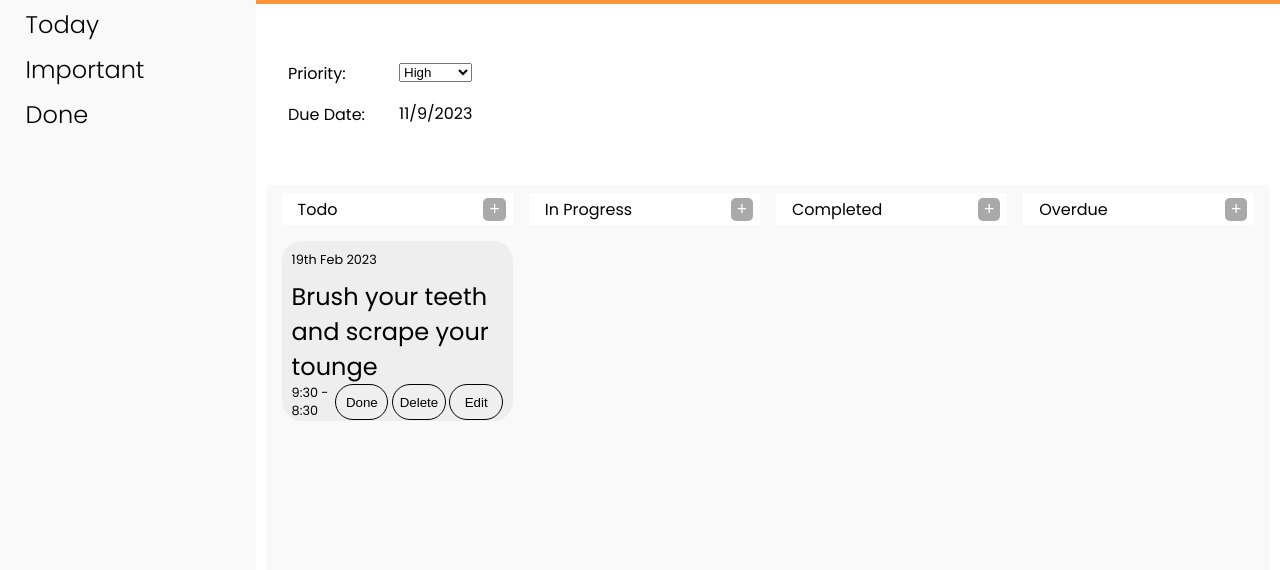
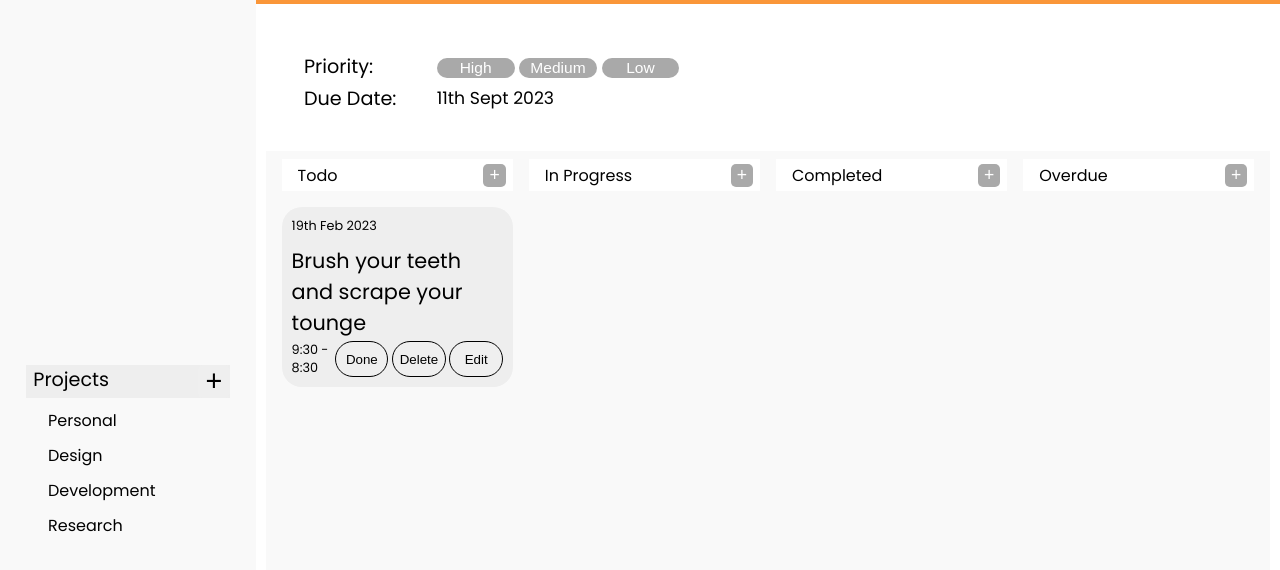
Before and after one commit to tusharg003/Todo-List-TOP, a website built with webpack: page dist/index.html in a window 1280 px wide. Shown: the part 172-742 px from the top of the page. Built offline with nearby package versions, Linux system fonts and the light colour scheme; files whose address does not match are found by name.

Commit message:
made final desing changes

```diff
--- a/src/styles.css
+++ b/src/styles.css
@@ -21,6 +21,7 @@ body {
 }
 
 .left-section {
+    position: relative;
     background-color: var(--side-bar-white);
     width: 18vw;
     padding-left: 2vw;
@@ -56,17 +57,42 @@ body {
     color: var(--orange);
 }
 
-.links {
+/* project link styling */
+
+.project-links-container {
+    position: absolute;
+    bottom: 5em;
     width: 80%;
-    font-size: 1.5em;
-    font-weight: 300;
 }
 
-.link-items {
-    margin: 10px 0px;
+.project-link-heading {
+    display: flex;
+    justify-content: space-between;
+    background-color: var(--grey);
+    padding-left: .4em;
+    font-size: 1.2em;
 }
 
+.project-link-heading button {
+    padding: 0px 8px;
+    /* background-color: darkgray; */
+    border-radius: 5px;
+    /* color: var(--bg-white); */
+    border: none;
+    font-size: 1.5em;
+    cursor: pointer;
+}
+
+.project-link-items {
+    font-size: 1em;
+    margin: 10px 0px;
+    padding-left: 1.4em;
+}
+
+
+
 /*right-section*/
+
 .right-section {
     display: flex;
     flex-direction: column;
@@ -74,7 +100,8 @@ body {
     margin-left: var(--width-sidebar);
 }
 
-.project-heading {
+/* Project banner */
+.project-banner {
     display: flex;
     align-items: flex-end;
     justify-content: flex-start;
@@ -82,7 +109,7 @@ body {
     background-color: var(--orange);
 }
 
-.project-heading p {
+.project-banner p {
     font-size: 2.5em;
     font-weight: 400;
     color: var(--bg-white);
@@ -91,26 +118,24 @@ body {
     margin-bottom: 0.5em;
 }
 
+/* Project description  */
 .project-description {
     display: flex;
     flex-direction: row;
     gap: 2em;
-    padding-left: 2em;
-    margin-top: 2em;
-    margin-bottom: 2em;
-    font-size: 1em;
+    padding-left: 2.5em;
+    padding-top: 2.5em;
+    padding-bottom: 2em;
+    font-size: 1.2em;
     font-weight: 500;
+    /* background-color: aliceblue; */
 }
 
-.label-values>#label-values-date {
-    margin: 0;
-    padding: 0;
-}
 
 .project-description>.labels {
     display: flex;
     flex-direction: column;
-    gap: 1em;
+    gap: 3px;
     margin: 0;
     padding: 0;
 }
@@ -118,13 +143,34 @@ body {
 .project-description>.label-values {
     display: flex;
     flex-direction: column;
-    gap: 1.2em;
+    gap: 2px;
     margin: 0;
     padding: 2px;
+    font-size: .9em;
+}
+.priority-buttons{
+    padding: 0;
+    margin: 0;
+}
+.priority-buttons button {
+    background-color: darkgray;
+    border-radius: 10px;
+    color: var(--bg-white);
+    border: none;
+    font-size: .9em;
+    width: 5em;
+    cursor: pointer;
+    margin-bottom: 5px;
 }
 
-/*todo section*/
 
+.label-values>#label-values-date {
+    margin: 0;
+    padding: 0;
+}
+
+
+/* project todo section*/
 .project-todos {
     display: flex;
     background-color: var(--side-bar-white);
@@ -143,6 +189,7 @@ body {
     gap: .5em;
     height: 100vh;
 }
+
 .todo-container-heading {
     position: relative;
     background-color: var(--bg-white);
@@ -154,12 +201,13 @@ body {
     align-items: center;
     margin-bottom: .5em;
 }
-.todo-container-heading button{
+
+.todo-container-heading button {
     position: absolute;
     right: .4em;
-    background-color:darkgray;
+    background-color: darkgray;
     border-radius: 5px;
-    color:var(--bg-white);
+    color: var(--bg-white);
     border: none;
     font-size: 1.1em;
     cursor: pointer;
@@ -191,7 +239,7 @@ body {
     flex: 3;
     display: flex;
     justify-content: space-between;
-    font-size: 1.5em;
+    font-size: 1.3em;
     width: 100%;
 }
 
@@ -219,11 +267,4 @@ body {
     cursor: pointer;
 }
 
-#todo_time .todo-card-icons {
-    position: absolute;
-    top: 10px;
-    right: 10px;
-    color: black;
-    font-size: 20px !important;
-    cursor: pointer;
-}
+/*  */
```
Also changed, not shown: dist/index.html.
